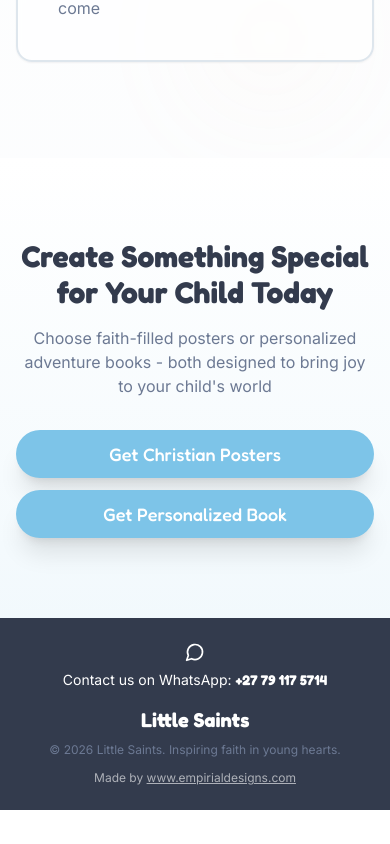
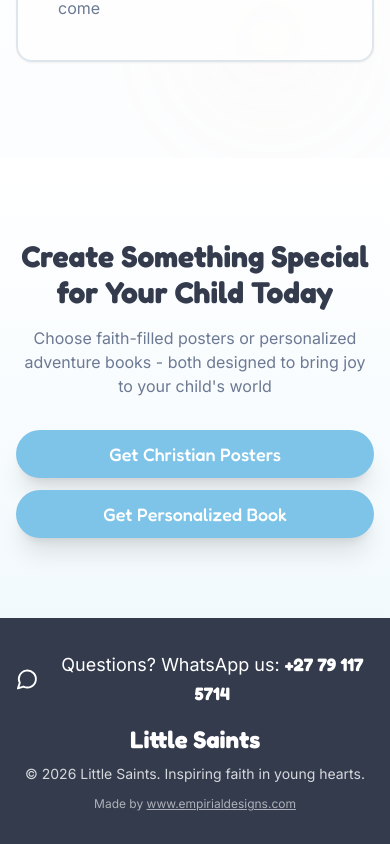
Before and after one commit to Empirial/little-saints-collection, a React (Vite) app: page / in a window 390 px wide. Shown: the part 2800-3644 px from the top of the page. Before the commit the page ends 3610 px from the top, so only its background shows below. Built offline with nearby package versions, Linux system fonts and the light colour scheme; the HTML template or start-up script is replaced by a standard one.

Commit message:
feat: add Footer component and fix syntax errors in pages

```diff
--- /dev/null
+++ b/src/components/Footer.tsx
@@ -0,0 +1,41 @@
+import { MessageCircle } from "lucide-react";
+
+const Footer = () => {
+    return (
+        <footer className="bg-foreground text-background py-8 px-4 mt-auto">
+            <div className="max-w-6xl mx-auto text-center">
+                <div className="flex items-center justify-center gap-3 mb-4">
+                    <MessageCircle className="w-6 h-6" />
+                    <p className="font-inter text-lg">
+                        Questions? WhatsApp us:{" "}
+                        <a
+                            href="https://wa.me/27791175714"
+                            className="font-fredoka font-bold hover:text-primary transition-colors"
+                            target="_blank"
+                            rel="noopener noreferrer"
+                        >
+                            +27 79 117 5714
+                        </a>
+                    </p>
+                </div>
+                <p className="font-fredoka text-2xl font-bold mb-2">Little Saints</p>
+                <p className="font-inter text-sm opacity-80">
+                    © {new Date().getFullYear()} Little Saints. Inspiring faith in young hearts.
+                </p>
+                <p className="font-inter text-xs opacity-60 mt-3">
+                    Made by{" "}
+                    <a
+                        href="https://www.empirialdesigns.com"
+                        target="_blank"
+                        rel="noopener noreferrer"
+                        className="hover:text-primary transition-colors underline"
+                    >
+                        www.empirialdesigns.com
+                    </a>
+                </p>
+            </div>
+        </footer>
+    );
+};
+
+export default Footer;
--- a/src/pages/Cart.tsx
+++ b/src/pages/Cart.tsx
@@ -5,6 +5,7 @@ import { ArrowLeft, ShoppingCart, Trash2, Plus, Minus, ShoppingBag, MessageCircl
 import { useCart } from "@/context/CartContext";
 import SEOHead from "@/components/SEOHead";
 import Navbar from "@/components/Navbar";
+import Footer from "@/components/Footer";
 
 const Cart = () => {
   const navigate = useNavigate();
@@ -171,25 +172,11 @@ const Cart = () => {
       </div>
 
       {/* Footer */}
-      <footer className="bg-foreground text-background py-8 px-4 mt-auto">
-        <div className="max-w-6xl mx-auto text-center">
-          <div className="flex items-center justify-center gap-3 mb-4">
-            <MessageCircle className="w-6 h-6" />
-            <p className="font-inter text-lg">
-              Questions? WhatsApp us:{" "}
-              <a href="https://wa.me/27791175714" className="font-fredoka font-bold hover:text-primary transition-colors" target="_blank" rel="noopener noreferrer">
-                +27 79 117 5714
-              </a>
-            </p>
-          </div>
-          <p className="font-fredoka text-2xl font-bold mb-2">Little Saints</p>
-          <p className="font-inter text-sm opacity-80">
-            © 2025 Little Saints. Inspiring faith in young hearts.
-          </p>
-        </div>
-      </footer>
+      {/* Footer */}
+      <Footer />
     </main>
   );
 };
 
+
 export default Cart;
--- a/src/pages/Index.tsx
+++ b/src/pages/Index.tsx
@@ -5,6 +5,7 @@ import { MessageCircle } from "lucide-react";
 import Navbar from "@/components/Navbar";
 import SEOHead from "@/components/SEOHead";
 import HeroCarousel from "@/components/HeroCarousel";
+import Footer from "@/components/Footer";
 
 const Index = () => {
   const navigate = useNavigate();
@@ -145,34 +146,8 @@ const Index = () => {
       </section>
 
       {/* Footer */}
-      <footer className="bg-foreground text-background py-6 sm:py-8 px-4">
-        <div className="max-w-6xl mx-auto text-center">
-          <div className="flex flex-col sm:flex-row items-center justify-center gap-2 sm:gap-3 mb-4">
-            <MessageCircle className="w-5 h-5 sm:w-6 sm:h-6" />
-            <p className="font-inter text-sm sm:text-lg">
-              Contact us on WhatsApp:{" "}
-              <a
-                href="https://wa.me/27791175714"
-                className="font-fredoka font-bold hover:text-primary transition-colors"
-                target="_blank"
-                rel="noopener noreferrer"
-              >
-                +27 79 117 5714
-              </a>
-            </p>
-          </div>
-          <p className="font-fredoka text-xl sm:text-2xl font-bold mb-2">Little Saints</p>
-          <p className="font-inter text-xs sm:text-sm text-muted-foreground">
-            © {new Date().getFullYear()} Little Saints. Inspiring faith in young hearts.
-          </p>
-          <p className="font-inter text-xs opacity-60 mt-3">
-            Made by{" "}
-            <a href="https://www.empirialdesigns.com" target="_blank" rel="noopener noreferrer" className="hover:text-primary transition-colors underline">
-              www.empirialdesigns.com
-            </a>
-          </p>
-        </div>
-      </footer>
+      {/* Footer */}
+      <Footer />
     </main>
   );
 };
--- a/src/pages/Product.tsx
+++ b/src/pages/Product.tsx
@@ -20,6 +20,7 @@ import { useState, useEffect } from "react";
 import SEOHead from "@/components/SEOHead";
 import { toast } from "sonner";
 import { useCart } from "@/context/CartContext";
+import Footer from "@/components/Footer";
 const Product = () => {
   const navigate = useNavigate();
   const { addItem, removeItem, items: cartItems } = useCart();
@@ -659,29 +660,9 @@ const Product = () => {
     </section>
 
     {/* Footer */}
-    <footer className="bg-foreground text-background py-8 px-4">
-      <div className="max-w-6xl mx-auto text-center">
-        <div className="flex items-center justify-center gap-3 mb-4">
-          <MessageCircle className="w-6 h-6" />
-          <p className="font-inter text-lg">
-            Questions? WhatsApp us:{" "}
-            <a href="https://wa.me/27791175714" className="font-fredoka font-bold hover:text-primary transition-colors" target="_blank" rel="noopener noreferrer">
-              +27 79 117 5714
-            </a>
-          </p>
-        </div>
-        <p className="font-fredoka text-2xl font-bold mb-2">Little Saints</p>
-        <p className="font-inter text-sm opacity-80">
-          © 2025 Little Saints. Inspiring faith in young hearts.
-        </p>
-        <p className="font-inter text-xs opacity-60 mt-3">
-          Made by{" "}
-          <a href="https://www.empirialdesigns.com" target="_blank" rel="noopener noreferrer" className="hover:text-primary transition-colors underline">
-            www.empirialdesigns.com
-          </a>
-        </p>
-      </div>
-    </footer>
+    {/* Footer */}
+    <Footer />
   </main>;
 };
+
 export default Product;
```
